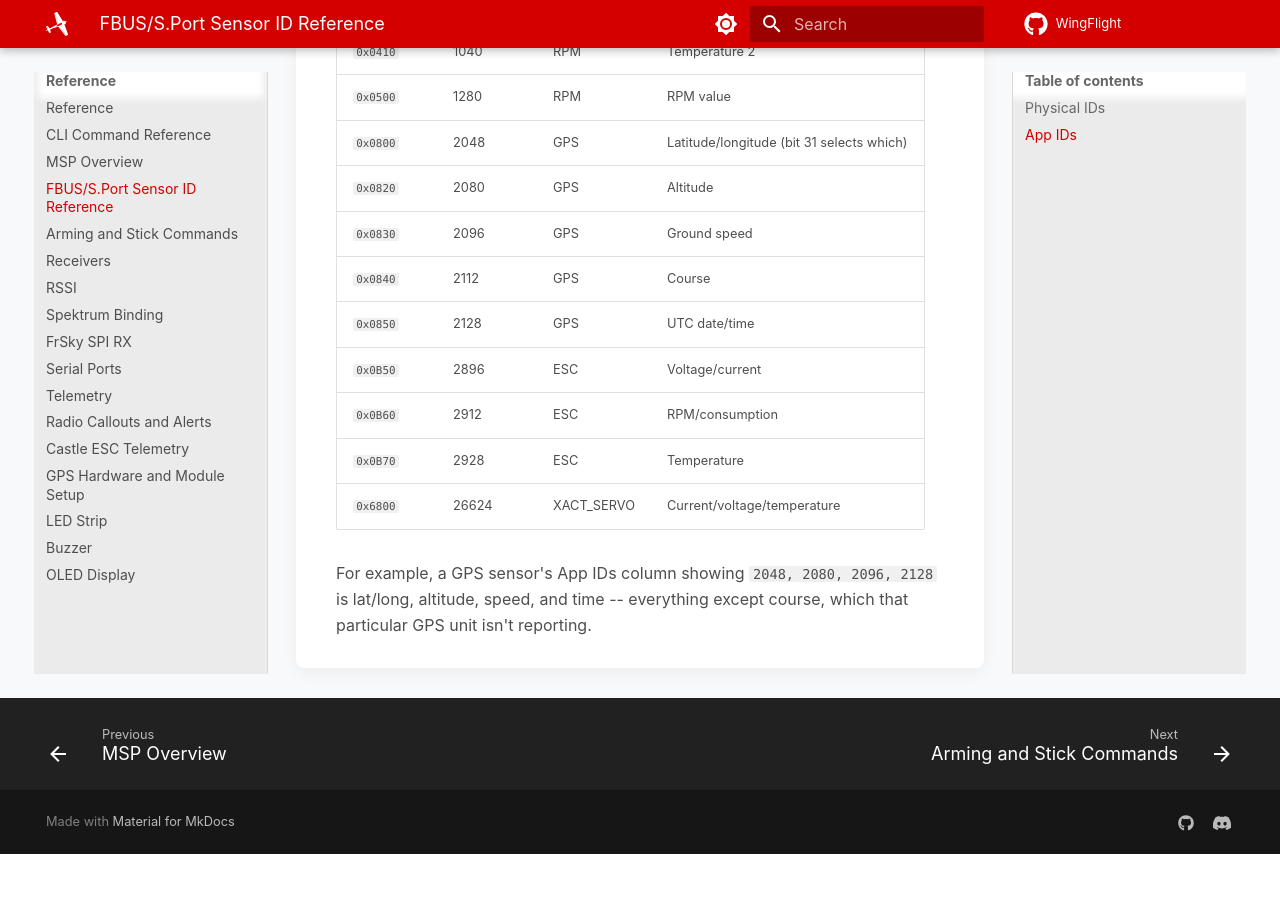
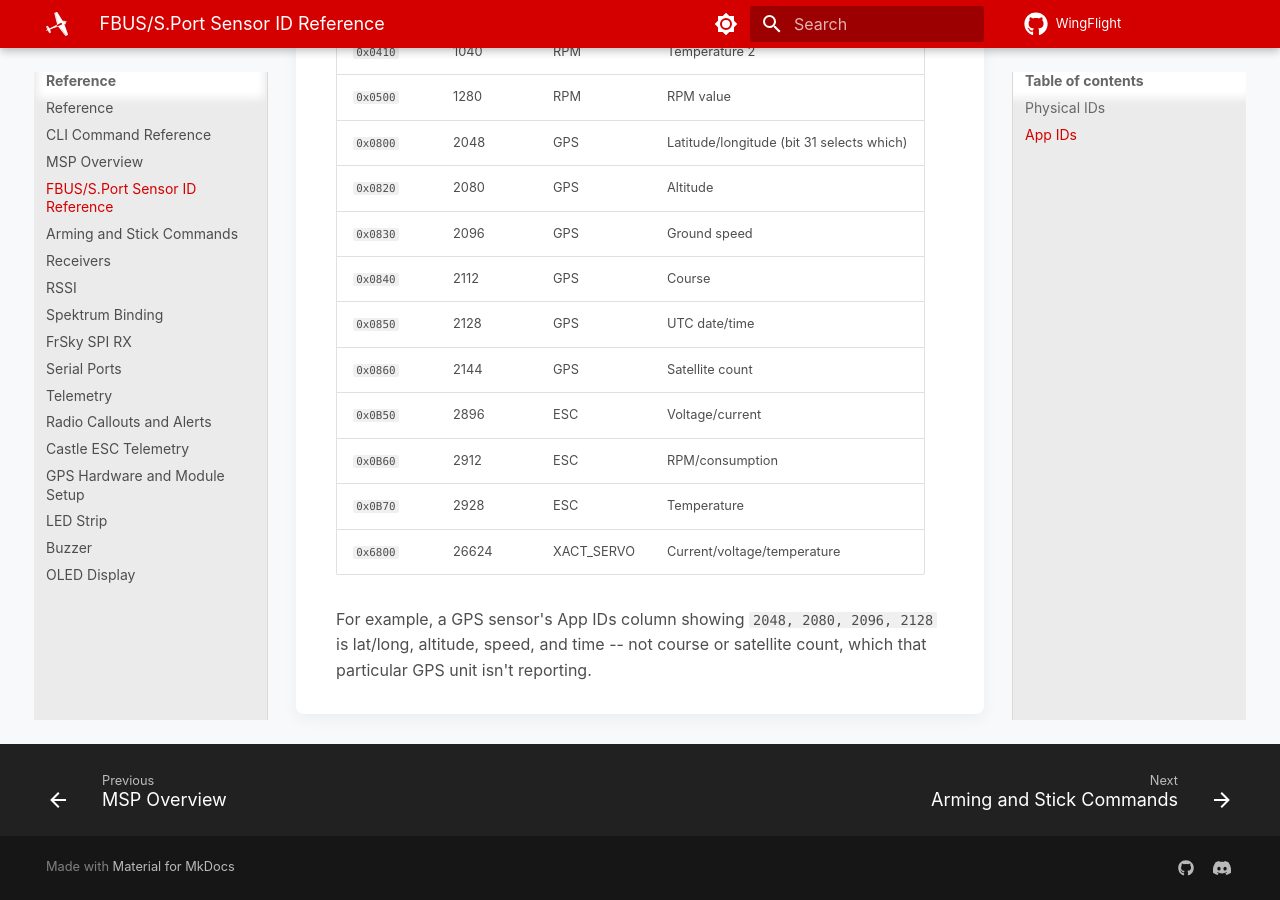
Before and after one commit to WingFlight/wingflight-docs, an MkDocs documentation site: the page built from docs/reference/fbus-sensor-ids.md, in a window 1280 px wide and 900 px high, scrolled down 2266 px. Built offline with MkDocs 1.6.1 and Material for MkDocs 9.7.7, drawn with Linux system fonts in a browser that asks for light colours; before the commit the page ends 3120 px from its top, so only the background shows below that; some of the changed text lies outside the part shown.

Commit message:
Document FBUS GPS satellite count ID

```diff
--- a/docs/reference/fbus-sensor-ids.md
+++ b/docs/reference/fbus-sensor-ids.md
@@ -18,7 +18,7 @@ own Physical ID.
 | `0x00` | 0 | VARIO2 | Variometer (altitude/climb rate) |
 | `0x01` | 1 | FLVSS | Per-cell LiPo voltage sensor |
 | `0x02` | 2 | CURRENT | Current/voltage sensor |
-| `0x03` | 3 | GPS | Position, altitude, speed, course, time |
+| `0x03` | 3 | GPS | Position, altitude, speed, course, time, satellite count |
 | `0x04` | 4 | RPM | RPM sensor (also reports temperature) |
 | `0x05` | 5 | SP2UART_A | S.Port-to-UART bridge (host side) |
 | `0x06` | 6 | SP2UART_B | S.Port-to-UART bridge (remote side) |
@@ -63,11 +63,12 @@ sequence bit and isn't meaningful on its own.
 | `0x0830` | 2096 | GPS | Ground speed |
 | `0x0840` | 2112 | GPS | Course |
 | `0x0850` | 2128 | GPS | UTC date/time |
+| `0x0860` | 2144 | GPS | Satellite count |
 | `0x0B50` | 2896 | ESC | Voltage/current |
 | `0x0B60` | 2912 | ESC | RPM/consumption |
 | `0x0B70` | 2928 | ESC | Temperature |
 | `0x6800` | 26624 | XACT_SERVO | Current/voltage/temperature |
 
 For example, a GPS sensor's App IDs column showing `2048, 2080, 2096, 2128`
-is lat/long, altitude, speed, and time -- everything except course, which
-that particular GPS unit isn't reporting.
+is lat/long, altitude, speed, and time -- not course or satellite count,
+which that particular GPS unit isn't reporting.
```
